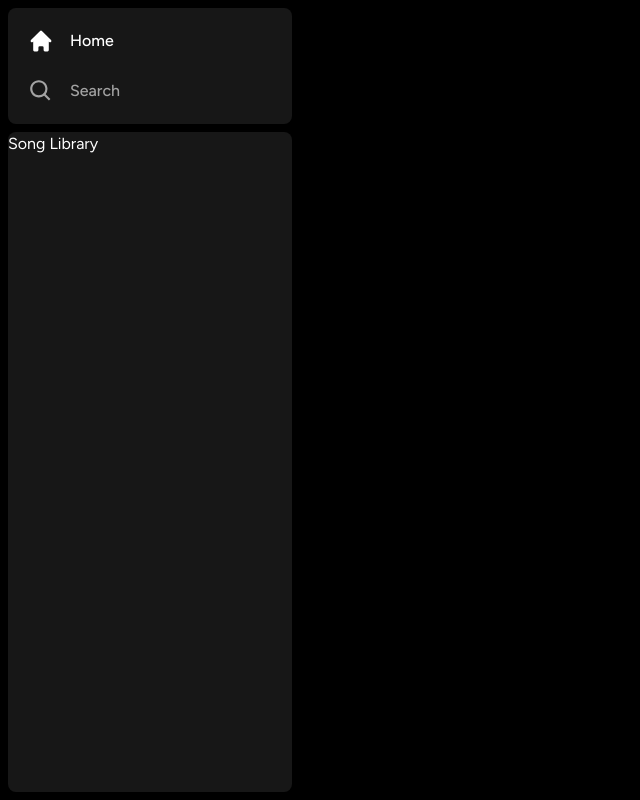
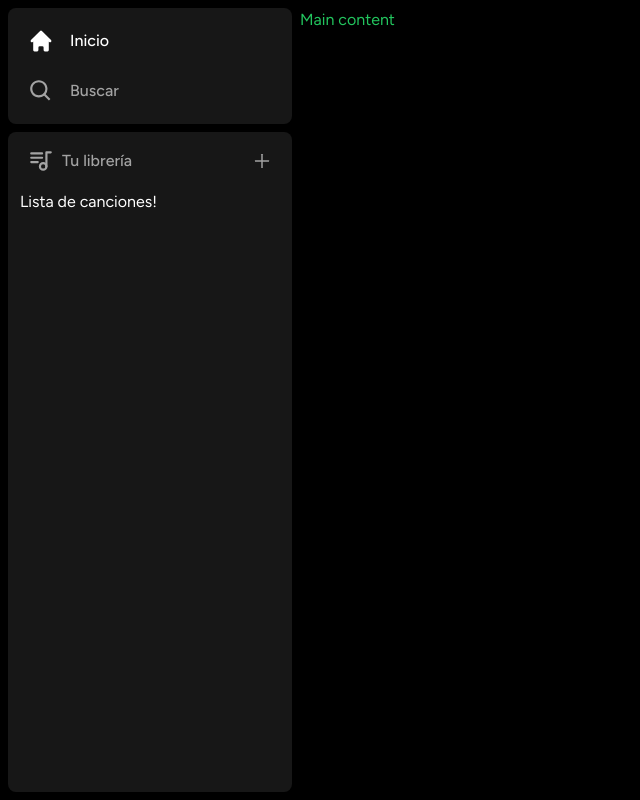
Before and after one commit to LaVieja1/songify, a Next.js app: page / in a window 1280 px wide. Shown: the whole page, without its empty margins (0-640 px from the left). Built offline with nearby package versions, Linux system fonts and the light colour scheme.

Commit message:
añadido libreria

```diff
--- /dev/null
+++ b/components/Library.tsx
@@ -0,0 +1,29 @@
+"use client";
+
+import { AiOutlinePlus } from "react-icons/ai";
+import { TbPlaylist } from "react-icons/tb";
+
+const Library = () => {
+  const onClick = () => {
+    // Handle upload later
+  };
+
+  return (
+    <div className="flex flex-col">
+      <div className="flex items-center justify-between px-5 pt-4">
+        <div className="inline-flex items-center gap-x-2">
+          <TbPlaylist className="text-neutral-400" size={26} />
+          <p className="text-neutral-400 font-medium text-md">Tu librería</p>
+        </div>
+        <AiOutlinePlus
+          onClick={onClick}
+          size={20}
+          className="text-neutral-400 cursor-pointer hover:text-white transition"
+        />
+      </div>
+      <div className="flex flex-col gap-y-2 mt-4 px-3">Lista de canciones!</div>
+    </div>
+  );
+};
+
+export default Library;
--- a/components/Sidebar.tsx
+++ b/components/Sidebar.tsx
@@ -7,6 +7,7 @@ import { BiSearch } from "react-icons/bi";
 
 import Box from "./Box";
 import SidebarItem from "./SidebarItem";
+import Library from "./Library";
 
 interface SidebarProps {
   children: React.ReactNode;
@@ -19,13 +20,13 @@ const Sidebar: React.FC<SidebarProps> = ({ children }) => {
     () => [
       {
         icon: HiHome,
-        label: "Home",
+        label: "Inicio",
         active: pathname !== "/search",
         href: "/",
       },
       {
         icon: BiSearch,
-        label: "Search",
+        label: "Buscar",
         active: pathname === "/search",
         href: "/search",
       },
@@ -43,8 +44,11 @@ const Sidebar: React.FC<SidebarProps> = ({ children }) => {
             ))}
           </div>
         </Box>
-        <Box className="overflow-y-auto h-full">Song Library</Box>
+        <Box className="overflow-y-auto h-full">
+          <Library />
+        </Box>
       </div>
+      <main className="h-full flex-1 overflow-y-auto py-2">{children}</main>
     </div>
   );
 };
```
